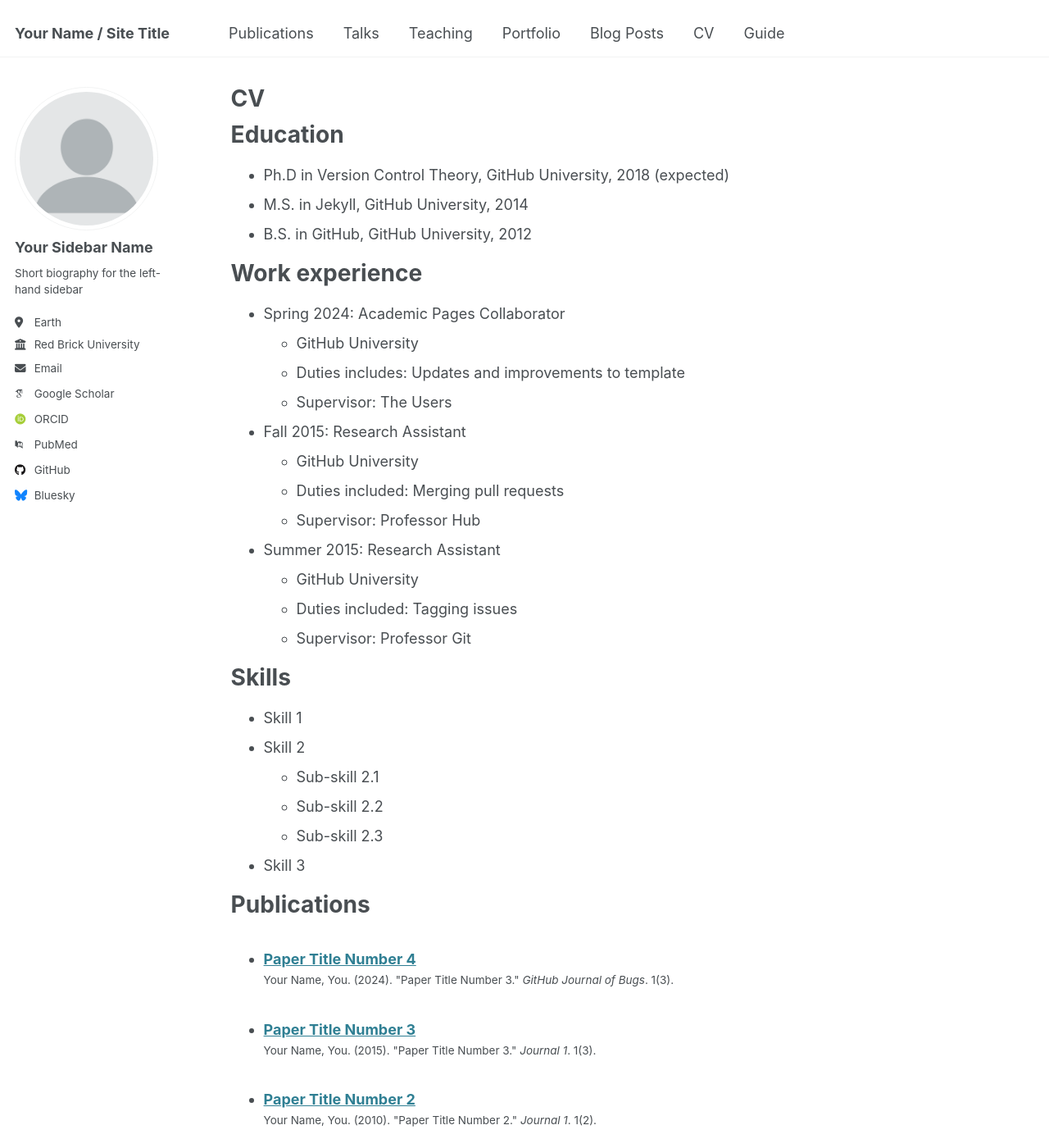
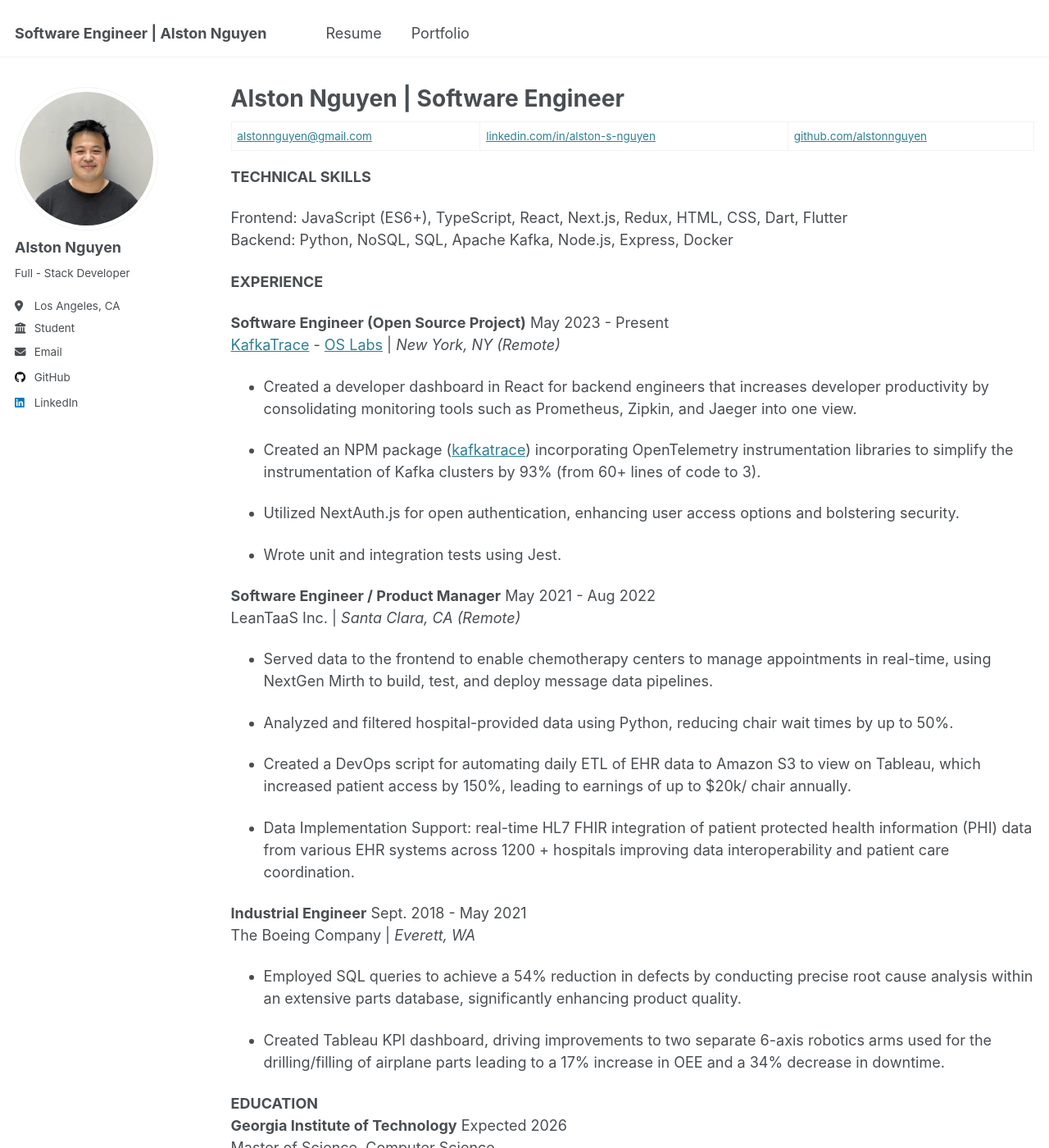
Before and after one commit to alstonnguyen/alstonnguyen.github.io, a Jekyll site: the page built from _pages/cv.md, in a window 1280 px wide and 1400 px high. Shown: the whole window at 82% size. Built offline with Jekyll 4.4.1, drawn with Linux system fonts in a browser that asks for light colours; some web fonts are replaced; some of the changed text lies outside the part shown.

Commit message:
Adjust to Current Alston Nguyen Resume and Portfolio Only
Adjusted to spec

```diff
--- a/_config.yml
+++ b/_config.yml
@@ -9,13 +9,13 @@
 # Basic Site Settings
 locale                   : "en-US"
 site_theme               : "default"
-title                    : "Your Name / Site Title"
+title                    : "Software Engineer | Alston Nguyen"
 title_separator          : "-"
-name                     : &name "Your Name"
+name                     : &name "Alston Nguyen"
 description              : &description "personal description"
-url                      : https://academicpages.github.io # the base hostname & protocol for your site e.g. "https://[your GitHub username].github.io"
+url                      : https://alstonnguyen.github.io # the base hostname & protocol for your site e.g. "https://[your GitHub username].github.io"
 baseurl                  : "" # the subpath of your site, e.g. "/blog"
-repository               : "academicpages/academicpages.github.io"
+repository               : "alstonnguyen/alstonnguyen.github.io"
 
 # Site Author - The following control what appear as part of the author content on the side bar.
 #               If a field is blank the icon and link will not appear, otherwise it will be shown.
@@ -23,21 +23,21 @@ repository               : "academicpages/academicpages.github.io"
 author:
   # Biographic information
   avatar           : "profile.png"
-  name             : "Your Sidebar Name"
+  name             : "Alston Nguyen"
   pronouns         : # example: "she/her"
-  bio              : "Short biography for the left-hand sidebar"
-  location         : "Earth"
-  employer         : "Red Brick University"
+  bio              : "Full - Stack Developer"
+  location         : "Los Angeles, CA"
+  employer         : "Student"
   uri              : # URL
-  email            : "none@example.org"
+  email            : "alstonnguyen@gmail.com"
 
   # Academic websites
   arxiv            : # URL - Update with the correct link to your profile
-  googlescholar    : "https://scholar.google.com/citations?user=PS_CX0AAAAAJ"
+  googlescholar    : # URL
   impactstory      : # URL
-  orcid            : "http://orcid.org/yourorcidurl"
+  orcid            : # URL
   semantic         : # URL
-  pubmed           : "https://www.ncbi.nlm.nih.gov/pubmed/?term=john+snow"
+  pubmed           : # URL
   researchgate     : # URL
   scopus           : # URL
 
@@ -45,12 +45,12 @@ author:
   bitbucket        : # Username - Update with your username on the site
   codepen          : # Username
   dribbble         : # Username
-  github           : "academicpages"
+  github           : "alstonnguyen"
   kaggle           : # Username
   stackoverflow    : # User number or user number and name (i.e., use "1" or "1/jeff-atwood")
 
   # Social media
-  bluesky          : "bsky.app" # Replace this with you Bluesky username
+  bluesky          : # Username
   facebook         : # Username
   flickr           : # Username
   foursquare       : # Username
@@ -59,7 +59,7 @@ author:
   keybase          : # Username
   instagram        : # Username
   lastfm           : # Username
-  linkedin         : # Username
+  linkedin         : "alston-s-nguyen"
   mastodon         : # URL
   medium           : # URL
   pinterest        : # Username
--- a/_data/navigation.yml
+++ b/_data/navigation.yml
@@ -5,23 +5,17 @@
 # prevent it from being included in the site.
 
 main:
-  - title: "Publications"
-    url: /publications/
-
-  - title: "Talks"
-    url: /talks/
-
-  - title: "Teaching"
-    url: /teaching/
+  - title: "Resume"
+    url: /cv/
 
   - title: "Portfolio"
     url: /portfolio/
 
-  - title: "Blog Posts"
-    url: /year-archive/
+  # - title: "Publications"
+  #   url: /publications/
 
-  - title: "CV"
-    url: /cv/
+  # - title: "Talks"
+  #   url: /talks/
 
-  - title: "Guide"
-    url: /markdown/
+  # - title: "Personal Blog"
+  #   url: /year-archive/
--- a/_pages/cv.md
+++ b/_pages/cv.md
@@ -1,6 +1,6 @@
 ---
 layout: archive
-title: "CV"
+title: "Alston Nguyen | Software Engineer"
 permalink: /cv/
 author_profile: true
 redirect_from:
@@ -9,56 +9,49 @@ redirect_from:
 
 {% include base_path %}
 
-Education
-======
-* Ph.D in Version Control Theory, GitHub University, 2018 (expected)
-* M.S. in Jekyll, GitHub University, 2014
-* B.S. in GitHub, GitHub University, 2012
+[alstonnguyen@gmail.com](mailto:alstonnguyen@gmail.com) | [linkedin.com/in/alston-s-nguyen](http://www.linkedin.com/in/alston-s-nguyen/) | [github.com/alstonnguyen](https://github.com/alstonnguyen)
 
-Work experience
-======
-* Spring 2024: Academic Pages Collaborator
-  * GitHub University
-  * Duties includes: Updates and improvements to template
-  * Supervisor: The Users
+**TECHNICAL SKILLS**
 
-* Fall 2015: Research Assistant
-  * GitHub University
-  * Duties included: Merging pull requests
-  * Supervisor: Professor Hub
+Frontend: JavaScript (ES6+), TypeScript, React, Next.js, Redux, HTML, CSS, Dart, Flutter
+Backend: Python, NoSQL, SQL, Apache Kafka, Node.js, Express, Docker
 
-* Summer 2015: Research Assistant
-  * GitHub University
-  * Duties included: Tagging issues
-  * Supervisor: Professor Git
+**EXPERIENCE**
 
-Skills
-======
-* Skill 1
-* Skill 2
-  * Sub-skill 2.1
-  * Sub-skill 2.2
-  * Sub-skill 2.3
-* Skill 3
+**Software Engineer (Open Source Project)**	May 2023 \- Present
+[KafkaTrace](http://www.kafkatrace.com) \- [OS Labs](https://www.opensourcelabs.io/) | *New York, NY (Remote)*
 
-Publications
-======
-  <ul>{% for post in site.publications reversed %}
-    {% include archive-single-cv.html %}
-  {% endfor %}</ul>
+* Created a developer dashboard in React for backend engineers that increases developer productivity by consolidating monitoring tools such as Prometheus, Zipkin, and Jaeger into one view.
 
-Talks
-======
-  <ul>{% for post in site.talks reversed %}
-    {% include archive-single-talk-cv.html  %}
-  {% endfor %}</ul>
+* Created an NPM package ([kafkatrace](https://www.npmjs.com/package/kafkatrace)) incorporating OpenTelemetry instrumentation libraries to simplify the instrumentation of Kafka clusters by 93% (from 60+ lines of code to 3).
 
-Teaching
-======
-  <ul>{% for post in site.teaching reversed %}
-    {% include archive-single-cv.html %}
-  {% endfor %}</ul>
+* Utilized NextAuth.js for open authentication, enhancing user access options and bolstering security.
 
-Service and leadership
-======
-* Currently signed in to 43 different slack teams
+* Wrote unit and integration tests using Jest.
+
+**Software Engineer / Product Manager**	May 2021 \- Aug 2022
+LeanTaaS Inc. | *Santa Clara, CA (Remote)*
+
+* Served data to the frontend to enable chemotherapy centers to manage appointments in real-time,  using NextGen Mirth to build, test, and deploy message data pipelines.
+
+* Analyzed and filtered hospital-provided data using Python, reducing chair wait times by up to 50%.
+
+* Created a DevOps script for automating daily ETL of EHR data to Amazon S3 to view on Tableau, which increased patient access by 150%, leading to earnings of up to $20k/ chair annually.
+
+* Data Implementation Support: real-time HL7 FHIR integration of patient protected health information (PHI) data from various EHR systems across 1200 \+ hospitals improving data interoperability and patient care coordination.
+
+**Industrial Engineer** 	Sept. 2018 \- May 2021
+The Boeing Company | *Everett, WA*
+
+* Employed SQL queries to achieve a 54% reduction in defects by conducting precise root cause analysis within an extensive parts database, significantly enhancing product quality.
+
+* Created Tableau KPI dashboard, driving improvements to two separate 6-axis robotics arms used for the drilling/filling of airplane parts leading to a 17% increase in OEE and a 34% decrease in downtime.
+
+**EDUCATION**
+**Georgia Institute of Technology** 	Expected 2026
+Master of Science, Computer Science
+
+* Enrolled part-time asynchronously / online
+
+**California Polytechnic University** / **University of Washington** 	2016 / 2022
+Bachelor of Science, Industrial Eng. / Masters of Eng., Systems and Industrial Eng
--- a/_publications/2009-10-01-paper-title-number-1.md
+++ b/_publications/2009-10-01-paper-title-number-1.md
@@ -1,5 +1,5 @@
 ---
-title: "Paper Title Number 1"
+title: "KafkaTrace — Monitor and Trace Apache Kafka Clients Seamlessly"
 collection: publications
 category: manuscripts
 permalink: /publication/2009-10-01-paper-title-number-1
--- a/_publications/2010-10-01-paper-title-number-2.md
+++ /dev/null
@@ -1,14 +0,0 @@
----
-title: "Paper Title Number 2"
-collection: publications
-category: manuscripts
-permalink: /publication/2010-10-01-paper-title-number-2
-excerpt: 'This paper is about the number 2. The number 3 is left for future work.'
-date: 2010-10-01
-venue: 'Journal 1'
-slidesurl: 'http://academicpages.github.io/files/slides2.pdf'
-paperurl: 'http://academicpages.github.io/files/paper2.pdf'
-citation: 'Your Name, You. (2010). &quot;Paper Title Number 2.&quot; <i>Journal 1</i>. 1(2).'
----
-
-The contents above will be part of a list of publications, if the user clicks the link for the publication than the contents of section will be rendered as a full page, allowing you to provide more information about the paper for the reader. When publications are displayed as a single page, the contents of the above "citation" field will automatically be included below this section in a smaller font.
--- a/_publications/2015-10-01-paper-title-number-3.md
+++ /dev/null
@@ -1,14 +0,0 @@
----
-title: "Paper Title Number 3"
-collection: publications
-category: manuscripts
-permalink: /publication/2015-10-01-paper-title-number-3
-excerpt: 'This paper is about the number 3. The number 4 is left for future work.'
-date: 2015-10-01
-venue: 'Journal 1'
-slidesurl: 'http://academicpages.github.io/files/slides3.pdf'
-paperurl: 'http://academicpages.github.io/files/paper3.pdf'
-citation: 'Your Name, You. (2015). &quot;Paper Title Number 3.&quot; <i>Journal 1</i>. 1(3).'
----
-
-The contents above will be part of a list of publications, if the user clicks the link for the publication than the contents of section will be rendered as a full page, allowing you to provide more information about the paper for the reader. When publications are displayed as a single page, the contents of the above "citation" field will automatically be included below this section in a smaller font.
--- a/_publications/2024-02-17-paper-title-number-4.md
+++ /dev/null
@@ -1,13 +0,0 @@
----
-title: "Paper Title Number 4"
-collection: publications
-category: conferences
-permalink: /publication/2024-02-17-paper-title-number-4
-excerpt: 'This paper is about fixing template issue #693.'
-date: 2024-02-17
-venue: 'GitHub Journal of Bugs'
-paperurl: 'http://academicpages.github.io/files/paper3.pdf'
-citation: 'Your Name, You. (2024). &quot;Paper Title Number 3.&quot; <i>GitHub Journal of Bugs</i>. 1(3).'
----
-
-The contents above will be part of a list of publications, if the user clicks the link for the publication than the contents of section will be rendered as a full page, allowing you to provide more information about the paper for the reader. When publications are displayed as a single page, the contents of the above "citation" field will automatically be included below this section in a smaller font.
```
Also changed, not shown: _data/authors.yml (+5 -5 lines), _portfolio/portfolio-1.md (+48 -3 lines), _posts/2012-08-14-blog-post-1.md (deleted, +0 -20 lines), _posts/2013-08-14-blog-post-2.md (deleted, +0 -20 lines), _posts/2014-08-14-blog-post-3.md (deleted, +0 -20 lines), _posts/2015-08-14-blog-post-4.md (deleted, +0 -20 lines), docker-compose.yaml (+7 -5 lines), images/KafkaTrace.png (added), images/profile.png, 1 other file.
